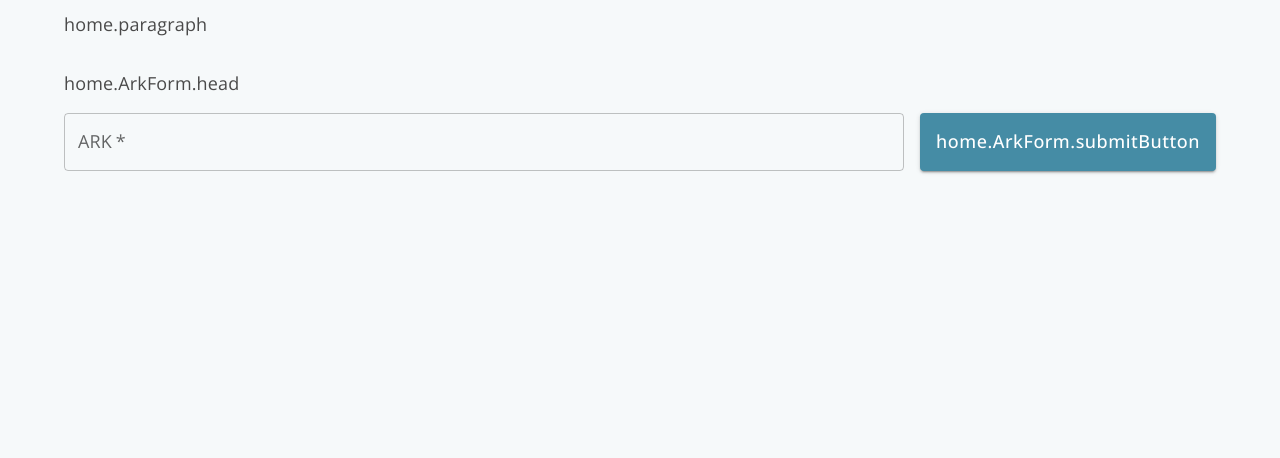
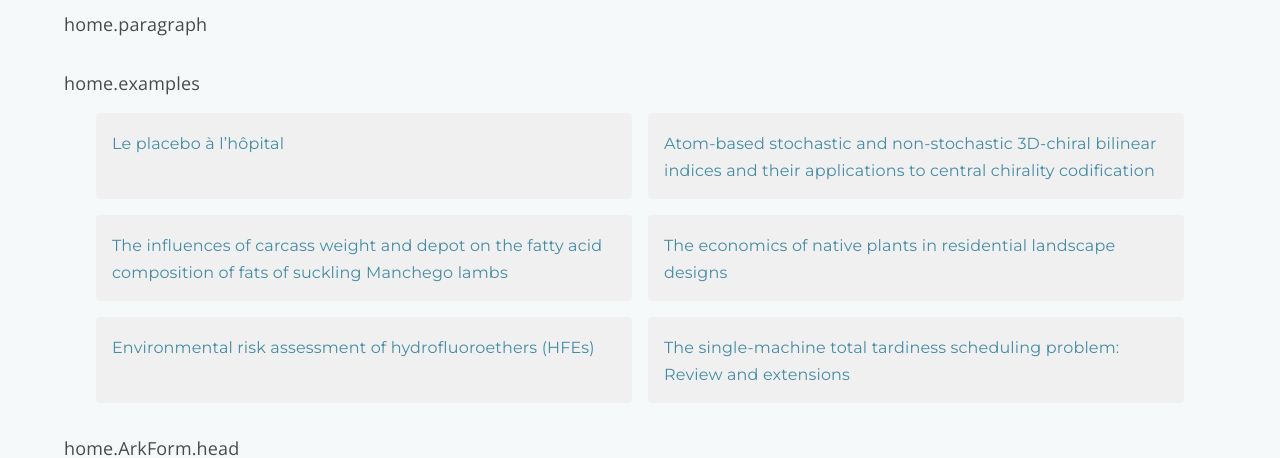
Before and after one commit to istex/istex-view, a React (Vite) app in the folder packages/demo/: page /#/ in a window 1280 px wide. Shown: the part 273-731 px from the top of the page. Built offline with nearby package versions, Linux system fonts and the light colour scheme; no server answers; what i18next-resources-to-backend would draw is missing.

Commit message:
feat: added document examples

```diff
--- a/packages/demo/src/i18n/locales/en.ts
+++ b/packages/demo/src/i18n/locales/en.ts
@@ -18,6 +18,7 @@ export const en: Translation = {
 		headline: "Welcome to the Istex\u00A0View public beta.",
 		paragraph:
 			"Istex\u00A0View is an online tool for viewing scientific publications from the <istexLink>Istex</istexLink> platform. It provides an interface for viewing the content of TEI documents as well as the <enrichmentProcessLink>enrichments generated by Istex</enrichmentProcessLink>.",
+		examples: "Examples:",
 		ArkForm: {
 			head: "Try Istex\u00A0View by entering the ARK identifier of an Istex document.",
 			submitButton: "Search",
--- a/packages/demo/src/i18n/locales/fr.ts
+++ b/packages/demo/src/i18n/locales/fr.ts
@@ -16,6 +16,7 @@ export const fr = {
 		headline: "Bienvenue sur la bêta publique d'Istex\u00A0View.",
 		paragraph:
 			"Istex\u00A0View est un outil en ligne permettant de consulter les publications scientifiques issues de la plateforme <istexLink>Istex</istexLink>. Il offre une interface pour visualiser le contenu des documents TEI ainsi que les <enrichmentProcessLink>enrichissements générés par Istex</enrichmentProcessLink>.",
+		examples: "Exemples de documents\u00A0:",
 		ArkForm: {
 			head: "Testez Istex\u00A0View en saisissant l'identifiant ARK d'un document Istex.",
 			submitButton: "Rechercher",
--- a/packages/demo/src/routes/home/ArkForm.tsx
+++ b/packages/demo/src/routes/home/ArkForm.tsx
@@ -22,7 +22,12 @@ export default function ArkForm() {
 	};
 
 	return (
-		<Box component="form" autoComplete="off" action={goToArkRoute}>
+		<Box
+			component="form"
+			autoComplete="off"
+			action={goToArkRoute}
+			sx={{ pb: 4 }}
+		>
 			<Typography sx={{ mb: 2 }}>{t("home.ArkForm.head")}</Typography>
 
 			<Box sx={{ display: "flex", gap: 2 }}>
--- /dev/null
+++ b/packages/demo/src/routes/home/Examples.tsx
@@ -0,0 +1,65 @@
+import { Box, Grid, Link, Paper, Typography } from "@mui/material";
+import { useTranslation } from "react-i18next";
+import { Link as ReactRouterLink } from "react-router";
+
+const examples = [
+	{
+		ark: "ark:/67375/80W-WHRC7KXT-R",
+		title: "Le placebo à l’hôpital",
+	},
+	{
+		ark: "ark:/67375/6H6-72C586J9-W",
+		title:
+			"Atom-based stochastic and non-stochastic 3D-chiral bilinear indices and their applications to central chirality codification",
+	},
+	{
+		ark: "ark:/67375/6H6-95DLFQ4Z-C",
+		title:
+			"The influences of carcass weight and depot on the fatty acid composition of fats of suckling Manchego lambs",
+	},
+	{
+		ark: "ark:/67375/6H6-PHL203VD-J",
+		title: "The economics of native plants in residential landscape designs",
+	},
+	{
+		ark: "ark:/67375/6H6-TZD7ZQS2-9",
+		title: "Environmental risk assessment of hydrofluoroethers (HFEs)",
+	},
+	{
+		ark: "ark:/67375/6H6-LNXQBNSQ-K",
+		title:
+			"The single-machine total tardiness scheduling problem: Review and extensions",
+	},
+];
+
+export default function Examples() {
+	const { t } = useTranslation();
+
+	return (
+		<Box component="section">
+			<Typography sx={{ mb: 2 }}>{t("home.examples")}</Typography>
+			<Grid container spacing={2} sx={{ px: 4 }}>
+				{examples.map(({ ark, title }) => (
+					<Grid key={ark} size={6}>
+						<Paper
+							elevation={0}
+							sx={{ p: 2, bgcolor: "colors.white", height: "100%" }}
+						>
+							<Link
+								component={ReactRouterLink}
+								underline="hover"
+								to={`/${encodeURIComponent(ark)}`}
+								sx={{
+									fontFamily: "Montserrat",
+									fontSize: "1rem",
+								}}
+							>
+								{title}
+							</Link>
+						</Paper>
+					</Grid>
+				))}
+			</Grid>
+		</Box>
+	);
+}
--- a/packages/demo/src/routes/home/Home.tsx
+++ b/packages/demo/src/routes/home/Home.tsx
@@ -1,6 +1,7 @@
 import { Box, Container, Link, Stack, Typography } from "@mui/material";
 import { Trans, useTranslation } from "react-i18next";
 import ArkForm from "./ArkForm";
+import Examples from "./Examples";
 
 export default function HomePage() {
 	const { t } = useTranslation();
@@ -33,6 +34,8 @@ export default function HomePage() {
 					</Typography>
 				</Box>
 
+				<Examples />
+
 				<ArkForm />
 			</Stack>
 		</Container>
```
